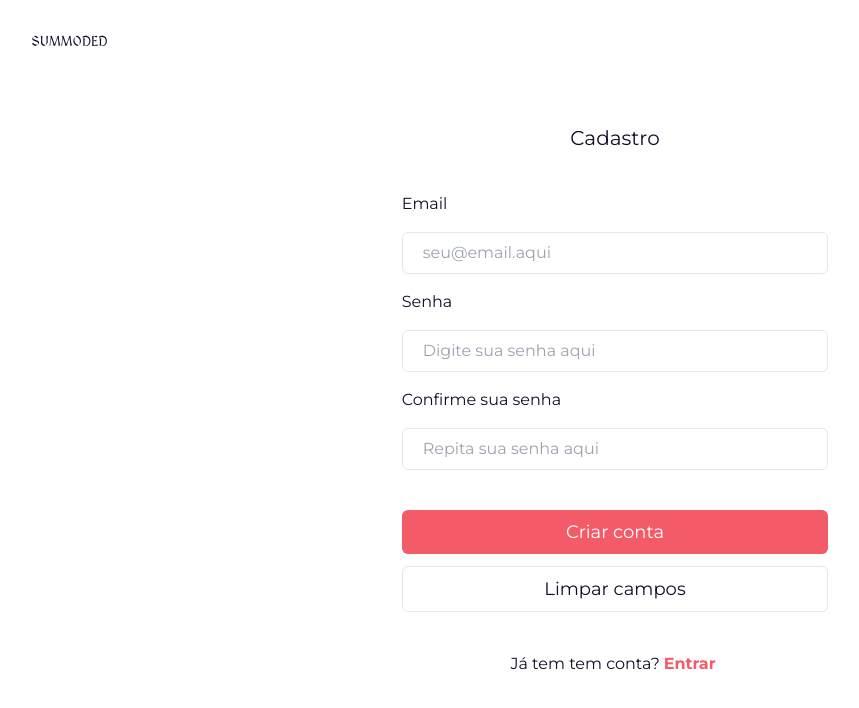
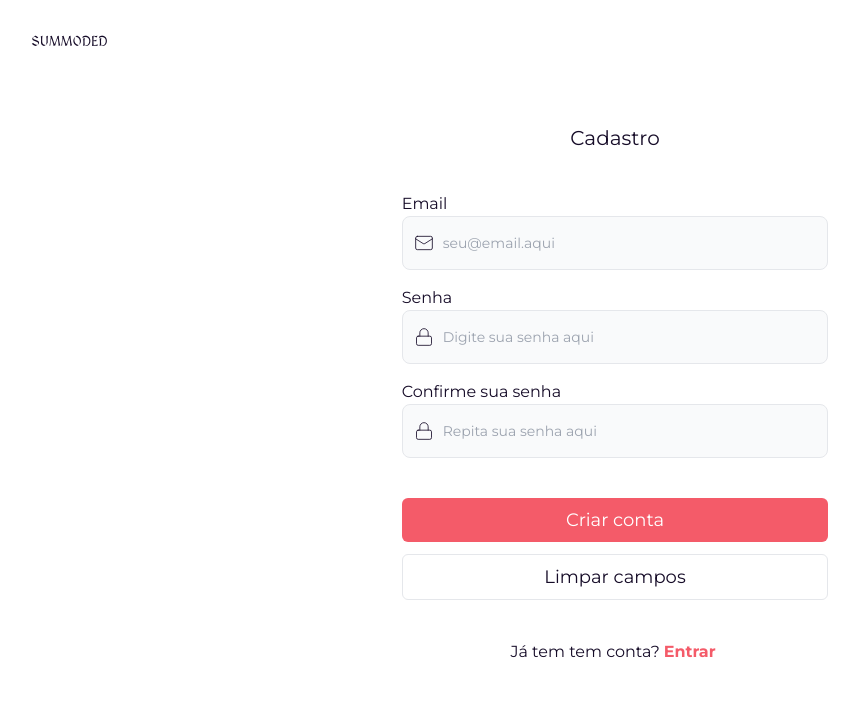
Before and after one commit to JoaoLucasLourenco/summoned, a Next.js app in the folder frontend/: page /register in a window 1280 px wide. Shown: the top 708 px of the page, without its empty margins (25-884 px from the left). Built offline with nearby package versions, Linux system fonts and the light colour scheme.

Commit message:
refact: register ui inputs

```diff
--- a/frontend/src/app/globals.css
+++ b/frontend/src/app/globals.css
@@ -9,6 +9,11 @@
         color: var(--color-text);
     }
     color: var(--color-text);
+}
+*{
+    @apply focus:ring-1
+    focus:outline-none
+    focus:ring-secondary
 }
 :root{
     --color-text:#160C28;
@@ -23,7 +28,6 @@
     --color-secondary-light:#F9808C;
     --color-white:#FFFFFF;
 }
-
 .main-singInUp{
     @apply flex
     min-h-screen
--- a/frontend/src/components/register/inputSingUp.tsx
+++ b/frontend/src/components/register/inputSingUp.tsx
@@ -1,11 +1,13 @@
+import { ReactNode } from "react";
 import { UseFormRegister } from "react-hook-form";
 
-interface InputSingUpInFormProps {
+export interface InputSingUpInFormProps {
   label: string;
   name: string;
   type: string;
   placeholder: string;
   register: UseFormRegister<any>;
+  icon: ReactNode;
 }
 
 const InputSingUpInForm: React.FC<InputSingUpInFormProps> = ({
@@ -13,19 +15,25 @@ const InputSingUpInForm: React.FC<InputSingUpInFormProps> = ({
   name,
   type,
   placeholder,
-  register
+  register,
+  icon
 }) => {
   return (
     <>
       <label htmlFor={name}>{label} </label>
-      <input
-        className="textInput-singInUp"
-        type={type}
-        id={name}
-        placeholder={placeholder}
-        {...register(name)}
-      />
 
+      <div className="relative">
+        <div className="absolute inset-y-0 start-0 flex items-center ps-3 pointer-events-none">
+          {icon}
+        </div>
+        <input type={type}
+          id={name}
+          className="block w-full p-4 ps-10 text-sm text-text border rounded-lg bg-gray-50"
+          placeholder={placeholder}
+          {...register(name)}
+        />
+
+      </div>
     </>
   );
 };
--- a/frontend/src/components/register/singupForm.tsx
+++ b/frontend/src/components/register/singupForm.tsx
@@ -1,8 +1,9 @@
 'use client';
-import { useForm } from "react-hook-form";
+import { useForm, UseFormRegister } from "react-hook-form";
 import { yupResolver } from '@hookform/resolvers/yup';
 import { userValidatorSchema } from '@/types/validation/validation';
-import InputSingUpInForm from './inputSingUp';
+import InputSingUpInForm, { InputSingUpInFormProps } from './inputSingUp';
+
 export default function SingUpForm() {
     const { reset, register, handleSubmit, formState: { errors } } = useForm({
         resolver: yupResolver(userValidatorSchema)
@@ -11,6 +12,7 @@ export default function SingUpForm() {
     function submit(data: object) {
         console.log(data);
     }
+
     return (
         <main className="
         main-singInUp
@@ -36,6 +38,21 @@ export default function SingUpForm() {
                         placeholder='seu@email.aqui'
                         type='text'
                         register={register}
+                        icon={
+                            <svg xmlns="http://www.w3.org/2000/svg"
+                                width="20"
+                                height="20"
+                                viewBox="0 0 24 24"
+                                fill="none"
+                                stroke="currentColor"
+                                stroke-width="1"
+                                stroke-linecap="round"
+                                stroke-linejoin="round"
+                                className="lucide lucide-mail">
+                                <rect width="20" height="16" x="2" y="4" rx="2" />
+                                <path d="m22 7-8.97 5.7a1.94 1.94 0 0 1-2.06 0L2 7" />
+                            </svg>
+                        }
                     />
                     <div className="error-div">
                         {errors.email?.message}
@@ -47,6 +64,21 @@ export default function SingUpForm() {
                         placeholder='Digite sua senha aqui'
                         type='password'
                         register={register}
+                        icon={
+                            <svg xmlns="http://www.w3.org/2000/svg"
+                                width="20"
+                                height="20"
+                                viewBox="0 0 24 24"
+                                fill="none"
+                                stroke="currentColor"
+                                stroke-width="1"
+                                stroke-linecap="round"
+                                stroke-linejoin="round"
+                                className="lucide lucide-lock">
+                                <rect width="18" height="11" x="3" y="11" rx="2" ry="2" />
+                                <path d="M7 11V7a5 5 0 0 1 10 0v4" />
+                            </svg>
+                        }
                     />
                     <div className='error-div'>
                         {errors.senha?.message}
@@ -59,6 +91,21 @@ export default function SingUpForm() {
                         placeholder='Repita sua senha aqui'
                         type='password'
                         register={register}
+                        icon={
+                            <svg xmlns="http://www.w3.org/2000/svg"
+                                width="20"
+                                height="20"
+                                viewBox="0 0 24 24"
+                                fill="none"
+                                stroke="currentColor"
+                                stroke-width="1"
+                                stroke-linecap="round"
+                                stroke-linejoin="round"
+                                className="lucide lucide-lock">
+                                <rect width="18" height="11" x="3" y="11" rx="2" ry="2" />
+                                <path d="M7 11V7a5 5 0 0 1 10 0v4" />
+                            </svg>
+                        }
                     />
 
                     <div className='error-div'>
```
